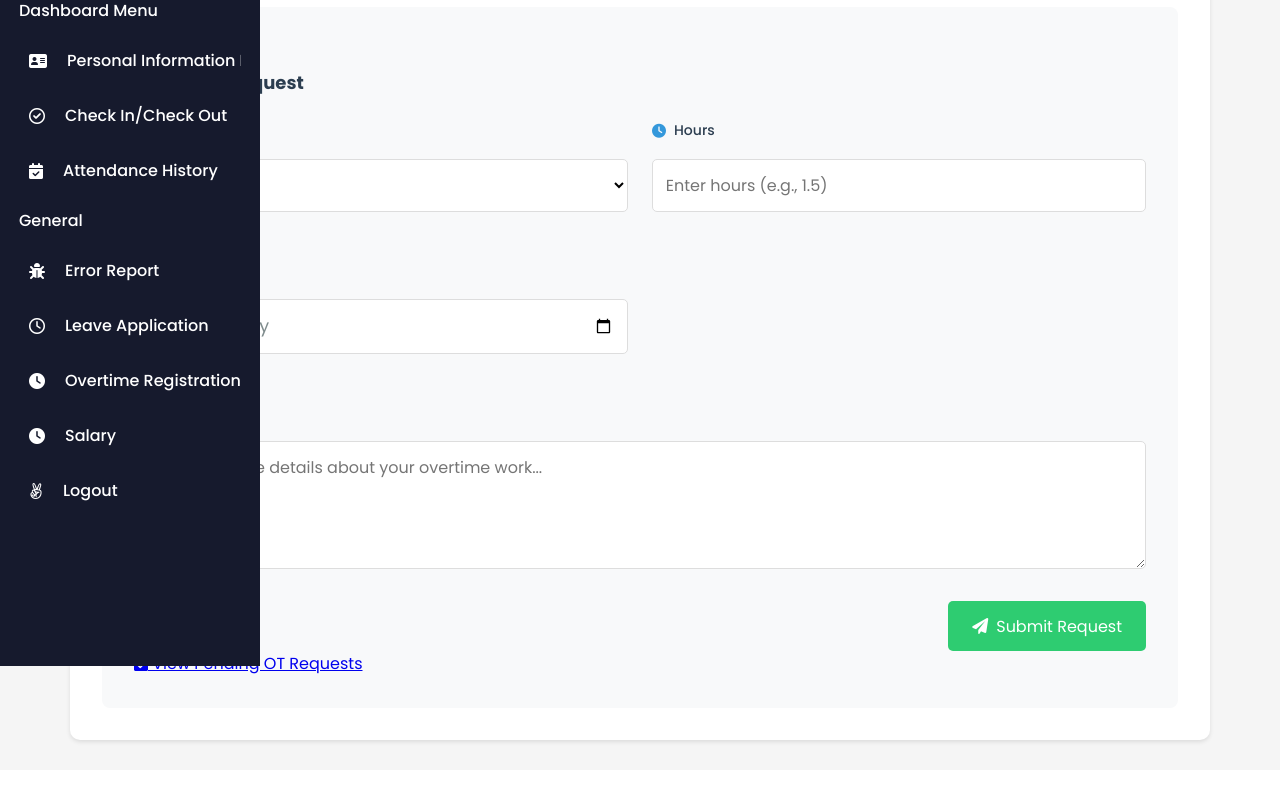
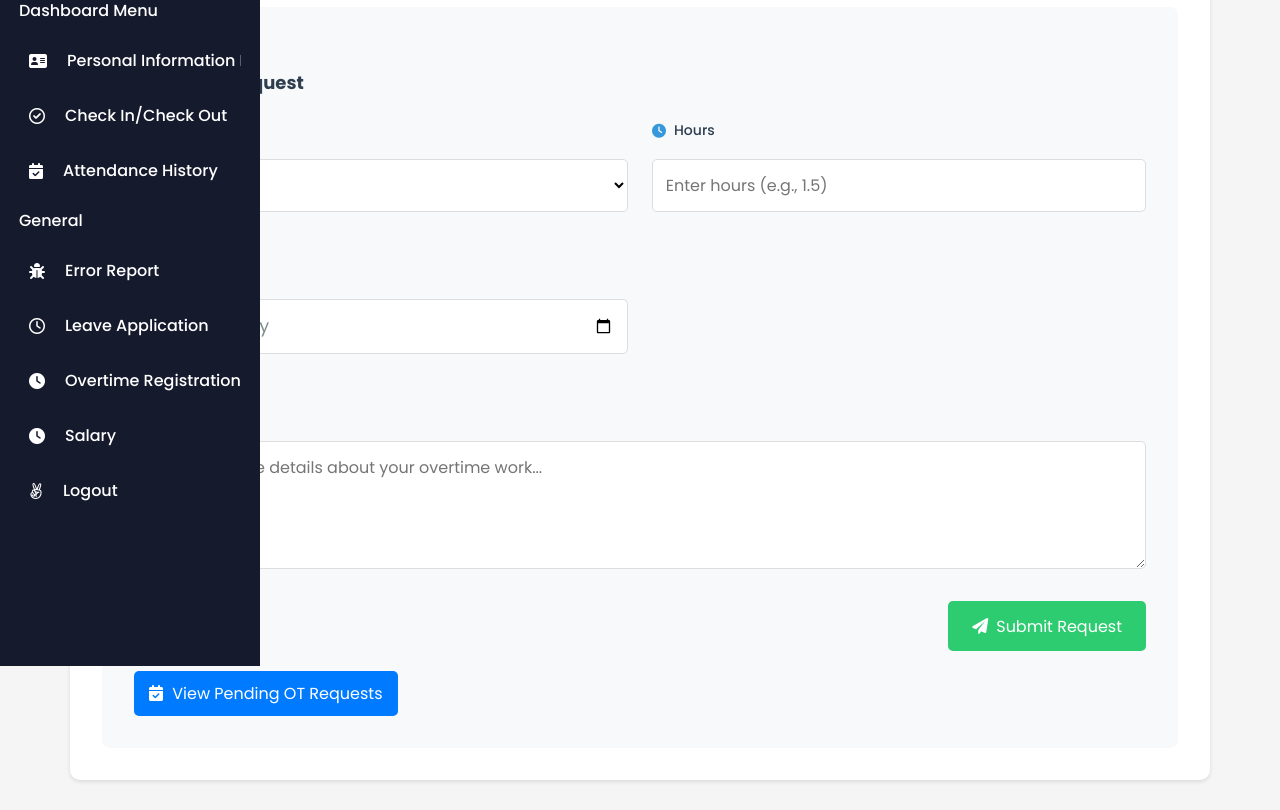
Before and after one commit to nhan137/capstone1, a PHP site: template views/submitOTView.php in a window 1280 px wide. Shown: the part 134-944 px from the top of the page. Before the commit the page ends 879 px from the top, so only its background shows below. Run offline with PHP 8.4, Linux system fonts and the light colour scheme; the template is opened without the code that fills it, so the values that code supplies are empty; some libraries are stand-ins or nearby versions.

Commit message:
update css

```diff
--- a/views/submitErrorReport.php
+++ b/views/submitErrorReport.php
@@ -53,7 +53,7 @@
                     <tr>
                         <th>No</th>
                         <th>Employee Name</th>
-                        <th>Employee ID</th>
+                        <!-- <th>Employee ID</th> -->
                         <th>Error Description</th>
                         <th>Attachment</th>
                         <th>Report Date</th>
@@ -70,7 +70,7 @@
                     <tr>
                         <td><?php echo $index + 1; ?></td>
                         <td><?php echo htmlspecialchars($report['FirstName'] . ' ' . $report['LastName']); ?></td>
-                        <td><?php echo htmlspecialchars($report['EmployeeID']); ?></td>
+                        <!-- <td><?php echo htmlspecialchars($report['EmployeeID']); ?></td> -->
                         <td><?php echo htmlspecialchars($report['ErrorDescription']); ?></td>
                         <td>
                             <?php if (!empty($report['Attachment'])): ?>
--- a/views/submitOTView.php
+++ b/views/submitOTView.php
@@ -9,7 +9,27 @@
   <link rel="stylesheet" href="assets/css/employee.css">
 </head>
 <style>
-  /* CSS cho thông báo */
+
+  .pending-link {
+      display: inline-block;
+      margin-top: 20px;
+      padding: 10px 15px;
+      background-color: #007BFF; /* Bootstrap primary color */
+      color: white;
+      text-decoration: none;
+      border-radius: 5px;
+      transition: background-color 0.3s, transform 0.3s;
+  }
+
+  .pending-link:hover {
+      background-color: #0056b3; /* Darker shade for hover effect */
+      transform: scale(1.05); /* Slightly enlarge on hover */
+  }
+
+  .pending-link i {
+      margin-right: 5px; /* Space between icon and text */
+  }
+
 
 
 </style>
--- a/views/viewPendingRequests.php
+++ b/views/viewPendingRequests.php
@@ -90,7 +90,7 @@
         <table class="table table-striped table-bordered">
             <thead class="table-dark">
                 <tr>
-                    <th>ID</th>
+                    <!-- <th>ID</th> -->
                     <th>Start Date</th>
                     <th>End Date</th>
                     <th>Leave Type</th>
@@ -105,7 +105,7 @@
                 <?php if (!empty($leave_requests)): ?>
                     <?php foreach ($leave_requests as $request): ?>
                         <tr>
-                            <td><?= htmlspecialchars($request['LeaveRequestID']) ?></td>
+                            <!-- <td><?= htmlspecialchars($request['LeaveRequestID']) ?></td> -->
                             <td><?= htmlspecialchars($request['StartDate']) ?></td>
                             <td><?= htmlspecialchars($request['EndDate']) ?></td>
                             <td><?= htmlspecialchars($request['Reason']) ?></td>
```
Also changed, not shown: views/submitRequest.php (+23 -0 lines).
